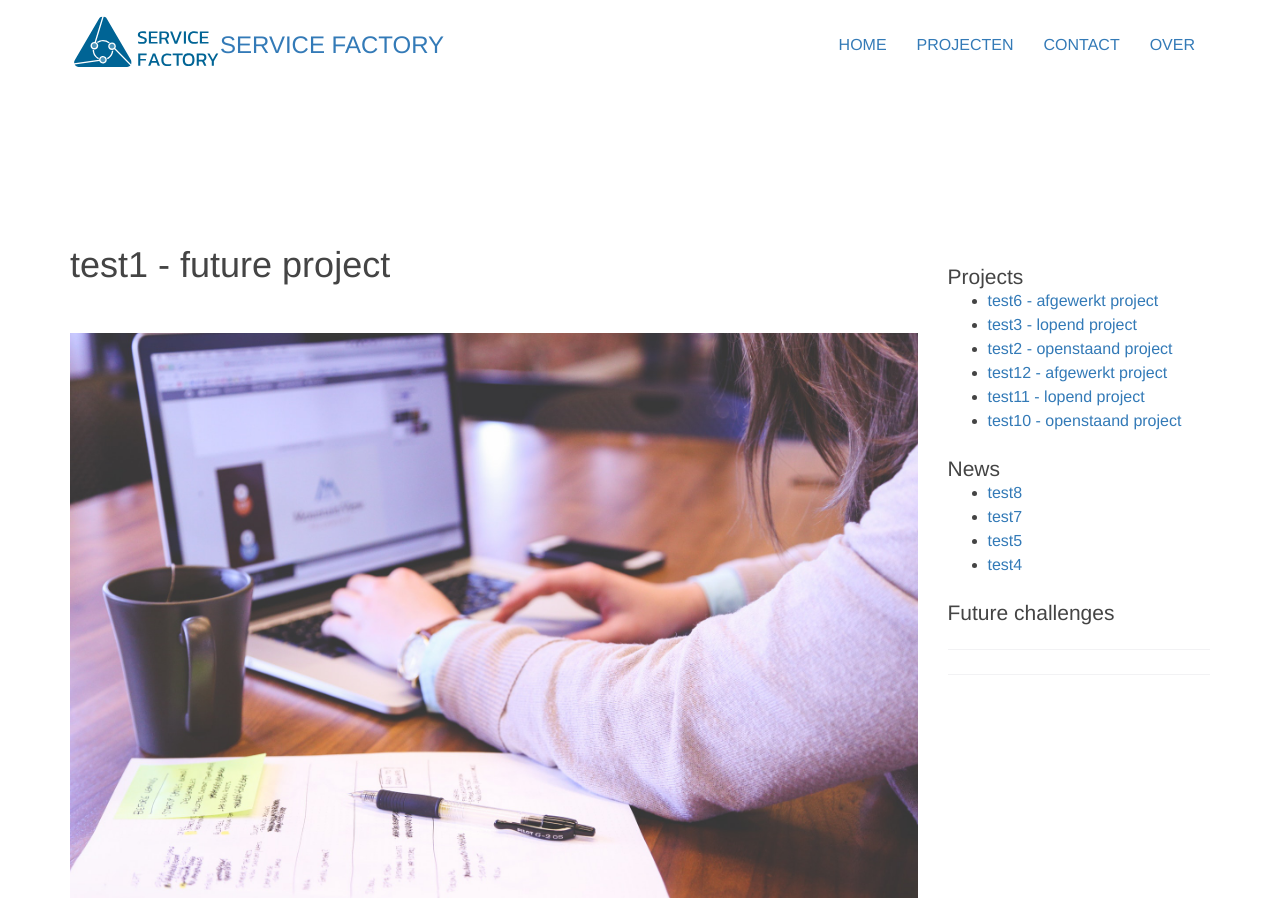
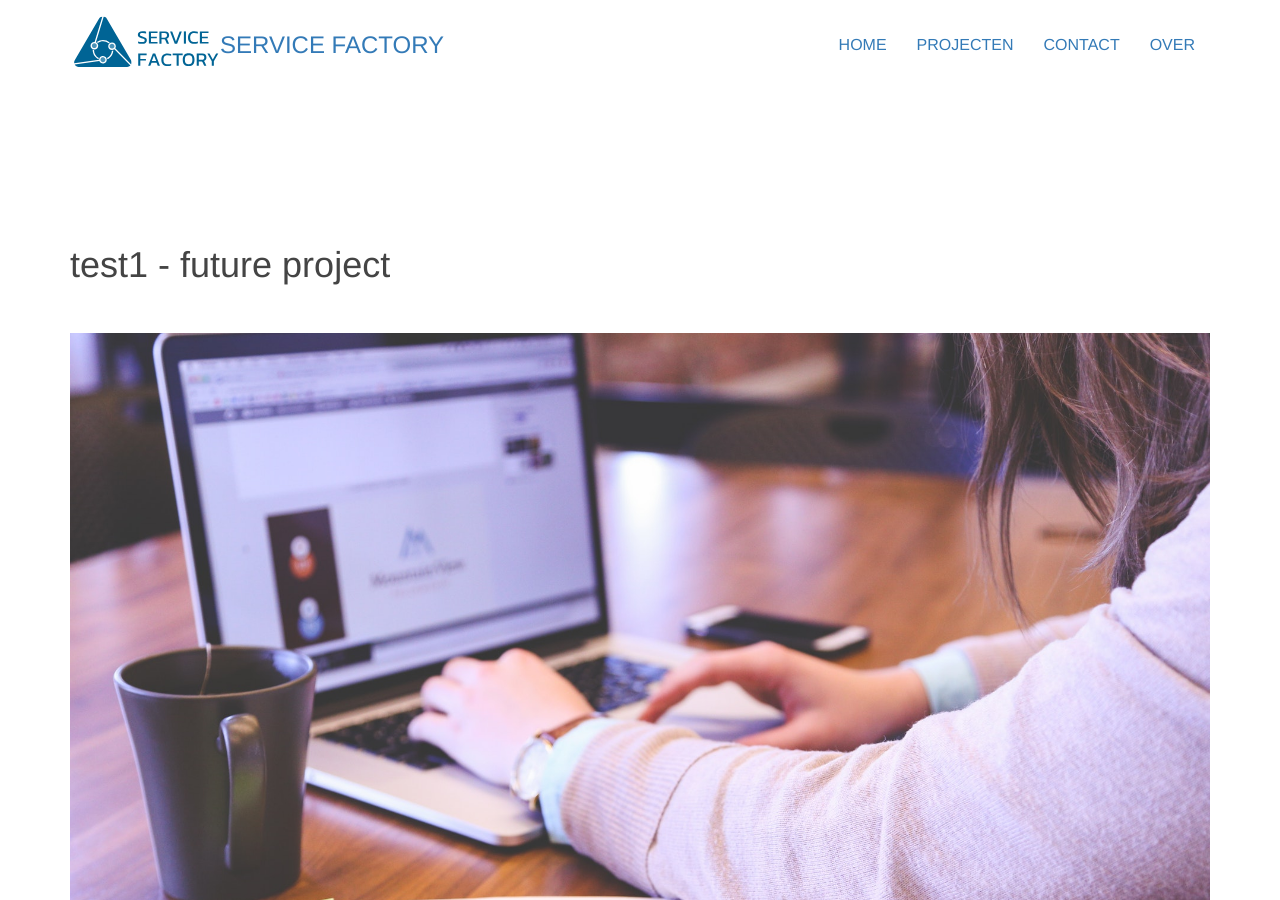
Before and after one commit to ServiceFactoryGhent/ServiceFactoryGhent.github.io, a Jekyll site: the page built from _posts/challenges/2017-10-02-test1.md, in a window 1280 px wide and 900 px high. Built offline with Jekyll 4.4.1, drawn with Linux system fonts in a browser that asks for light colours; nearby versions of some CDN libraries.

Commit message:
project detail sidebar removed

```diff
--- a/_layouts/post.html
+++ b/_layouts/post.html
@@ -100,7 +100,7 @@
         <section class="section swatch-white-red">
             <div class="container">
                 <div class="row row-eq-height">
-                    <div class="col-md-9">
+                    <div class="col-md-12">
                         <h1> {{ page.title }} </h1>
                         {% if page.category == "project"  %}
                             <ul class="pager">
@@ -237,35 +237,17 @@
                                 {% endif %}
                             </ul>
                         {% endif %}
-                    </div>
-                    <aside class="col-md-3 ">
-                        <div class="sidebar-widget  widget_search">
+                        <div class="text-center">
                             <h3>Projects</h3>
                             <ul>
-                            {% for post in site.categories.project limit:8 %}
-                                {% if post.tags contains "openstaand" or post.tags contains "lopend" or post.tags contains "afgewerkt"  %}
-                                    <li><a href="{{ post.url }}">{{ post.title }}</a></li>
-                                {% endif %}
-                            {% endfor %}
+                                {% for post in site.categories.project limit:8 %}
+                                    {% if post.tags contains "openstaand" or post.tags contains "lopend" or post.tags contains "afgewerkt"  %}
+                                        <li><a href="{{ post.url }}">{{ post.title }}</a></li>
+                                    {% endif %}
+                                {% endfor %}
                             </ul>
-                            <h3>News</h3>
-                            <ul>
-                            {% for post in site.categories.news limit:8 %}
-                                    <li><a href="{{ post.url }}">{{ post.title }}</a></li>
-                            {% endfor %}
-                            </ul>
-                            <h3>Future challenges</h3>
-                            <ul>
-                            {% for post in site.categories.project limit:8 %}
-                                {% if post.tags contains "future" %}
-                                    <li><a href="{{ post.url }}">{{ post.title }}</a></li>
-                                {% endif %}
-                            {% endfor %}
-                            </ul>
-                            <hr>
-                            <hr>
                         </div>
-                    </aside>
+                    </div>
                 </div>
             </div>
         </section>
--- a/projects.html
+++ b/projects.html
@@ -1,8 +1,5 @@
 ---
 layout: default
-pagination:
-  enabled: true
-  category: project
 title: Service factory
 ---
 
```
